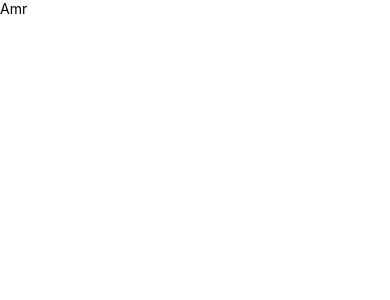
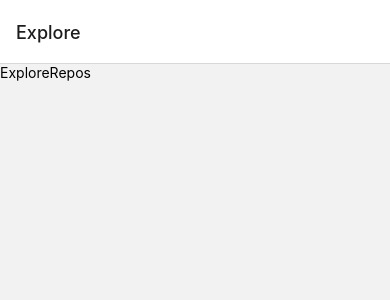
Before and after one commit to amrrashor/explore-repos, a React Native app: screen / in a window 390 px wide. Shown: the top 300 px of the page. Built offline with nearby package versions, Linux system fonts and the light colour scheme.

Commit message:
added navigation stack

```diff
--- a/App.tsx
+++ b/App.tsx
@@ -1,18 +1,16 @@
-import React from 'react';
-import type {PropsWithChildren} from 'react';
-import {
-  Text,
-  View
-} from 'react-native';
+import { Provider } from "react-redux";
+import MainApp from "./src";
 
 
+
+const store = {
+
+}
 function App(): JSX.Element {
-
-
   return (
-    <View>
-      <Text>Amr</Text>
-    </View>
+    // <Provider store={store}>
+      <MainApp />
+    // </Provider>
   );
 }
 
--- /dev/null
+++ b/src/components/ExploreRepos.tsx
@@ -0,0 +1,10 @@
+import {View, Text} from 'react-native'
+const ExploreRepos = () => {
+  return (
+      <View>
+          <Text>ExploreRepos</Text>
+    </View>
+  )
+}
+
+export default ExploreRepos
--- /dev/null
+++ b/src/components/Repos.tsx
@@ -0,0 +1,11 @@
+import {View, Text} from 'react-native'
+
+const Repos = () => {
+    return (
+        <View>
+                <Text>Repos</Text>
+        </View>
+    )
+}
+
+export default Repos
--- /dev/null
+++ b/src/components/index.ts
@@ -0,0 +1,6 @@
+import ExploreRepos from "./ExploreRepos";
+import Repos from "./Repos";
+export {
+    ExploreRepos,
+    Repos
+}
--- /dev/null
+++ b/src/index.tsx
@@ -0,0 +1,10 @@
+import Navigation from "./navigations/Navigation";
+
+
+const MainApp = () => {
+  return (
+    <Navigation />
+  )
+}
+
+export default MainApp
--- /dev/null
+++ b/src/navigations/Navigation.tsx
@@ -0,0 +1,21 @@
+import { NavigationContainer } from '@react-navigation/native';
+import { createNativeStackNavigator } from '@react-navigation/native-stack';
+import { View } from 'react-native';
+
+//COMPONENTS
+import { ExploreRepos , Repos} from '../components';
+const Stack = createNativeStackNavigator();
+
+
+const Navigation = () => {
+    return (
+        <NavigationContainer>
+            <Stack.Navigator>
+                <Stack.Screen name='Explore' component={ExploreRepos} />
+                <Stack.Screen name='Repos' component={Repos} />
+            </Stack.Navigator>
+        </NavigationContainer>
+    )
+}
+
+export default Navigation
```
Also changed, not shown: src/index.ts (deleted).
